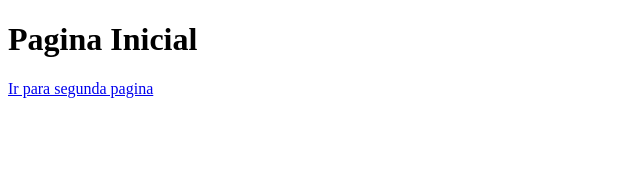
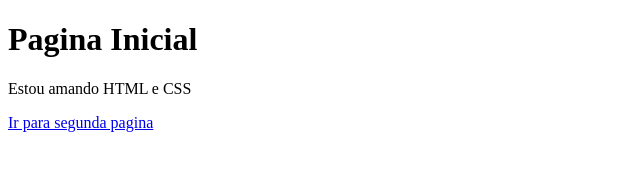
Before and after one commit to peterson38/Meu-aprendizado, a plain HTML site: page index.html in a window 1280 px wide. Shown: the whole page, without its empty margins (0-640 px from the left). Drawn offline with Linux system fonts and the light colour scheme.

Commit message:
aprende mais hoje

```diff
--- a/index.html
+++ b/index.html
@@ -8,6 +8,7 @@
 </head>
 <body>
     <h1>Pagina Inicial</h1>
+    <p>Estou amando HTML e CSS</p>
     <a href="cadastro.html">Ir para segunda pagina</a>
 </body>
 </html>
```
Also changed, not shown: cadastro.html (+1 -0 lines).
